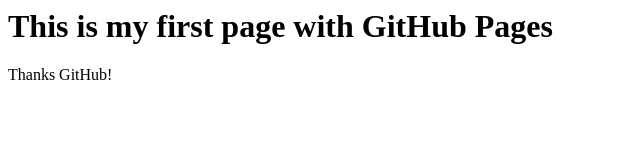
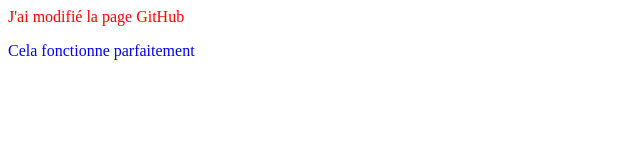
Before and after one commit to CC-Git2023/premier, a plain HTML site: page index.html in a window 1280 px wide. Shown: the whole page, without its empty margins (0-640 px from the left). Drawn offline with Linux system fonts and the light colour scheme.

Commit message:
Intégration des couleurs

```diff
--- a/index.html
+++ b/index.html
@@ -1,4 +1,18 @@
 <html>
-<h1> This is my first page with GitHub Pages </h1>
-<p>Thanks GitHub!</p>
+<head>
+    <title>Exemple</title>
+    <style>
+      .rouge {
+        color: red;
+      }
+
+      .bleu {
+        color: blue;
+      }
+    </style>
+  </head>
+  <body>
+    <p class="rouge">J'ai modifié la page GitHub</p>
+    <p class="bleu">Cela fonctionne parfaitement</p>
+  </body>
 </html>
```
